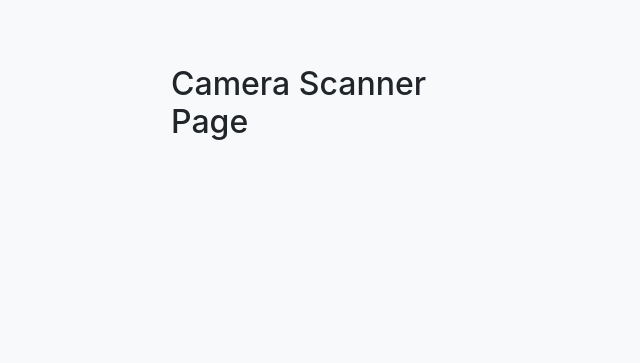
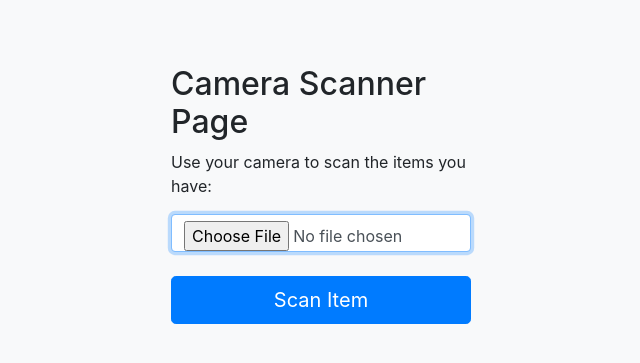
Before and after one commit to software-students-spring2024/2-web-app-exercise-namelesss, a Flask app: template templates/cameraScanner.html in a window 1280 px wide. Shown: the top 363 px of the page, without its empty margins (319-959 px from the left). Run offline with Flask 3, Linux system fonts and the light colour scheme; the template is opened without the code that fills it, so the values that code supplies are empty; some libraries are stand-ins or nearby versions.

Commit message:
Update cameraScanner.html

```diff
--- a/templates/cameraScanner.html
+++ b/templates/cameraScanner.html
@@ -21,6 +21,12 @@
     <div class="container">
         <div class="camera-scanner">
             <h2 class="camera-scanner-heading">Camera Scanner Page</h2>
+            <p>Use your camera to scan the items you have:</p>
+            <form method="POST">
+                <label for="cameraInput" class="sr-only">Camera Input:</label>
+                <input type="file" id="cameraInput" name="cameraInput" accept="image/*" capture="camera" class="form-control" required autofocus><br>
+                <button class="btn btn-lg btn-primary btn-block" type="submit">Scan Item</button>
+            </form>
         </div>
     </div>
 </body>
```
